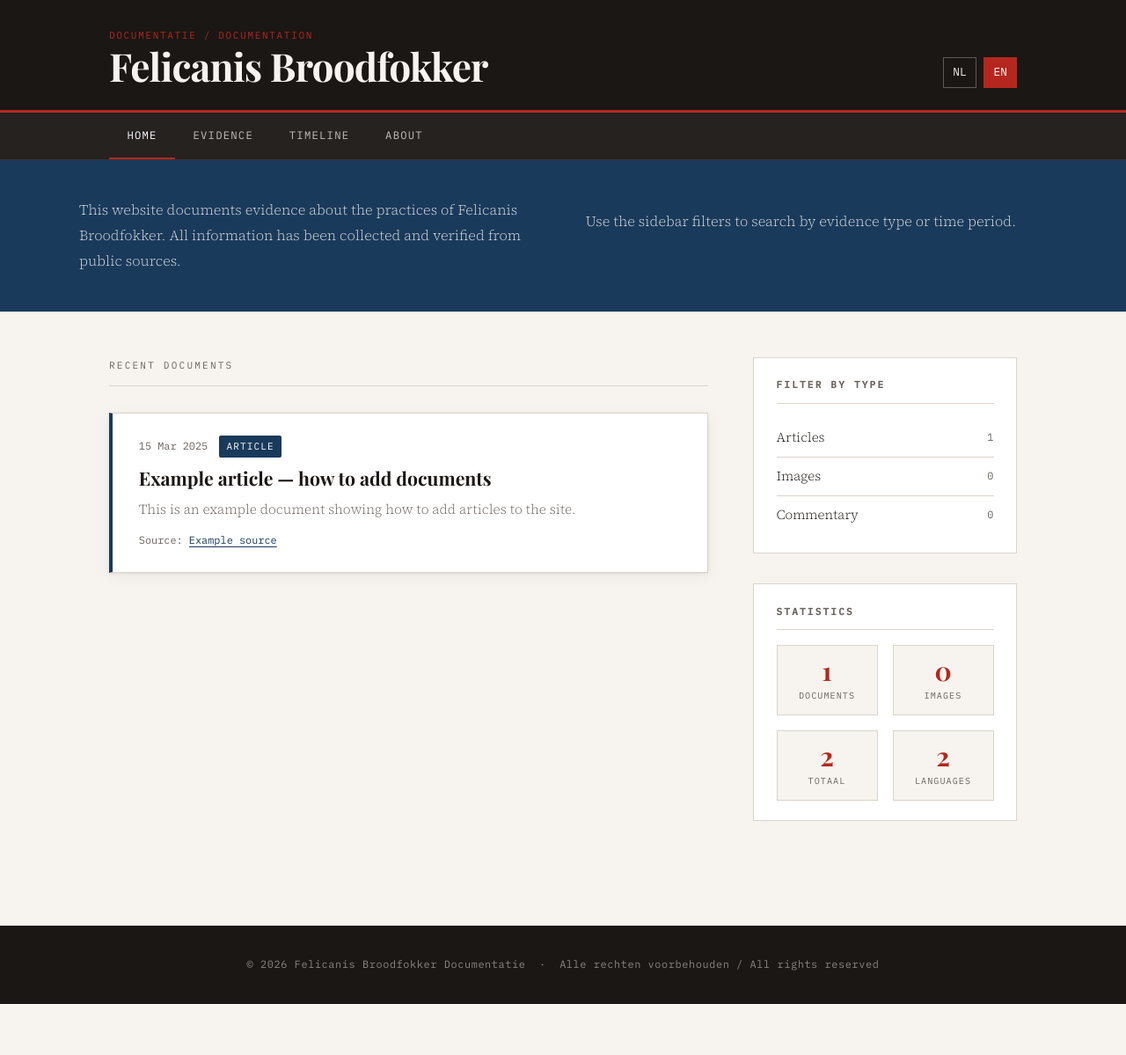
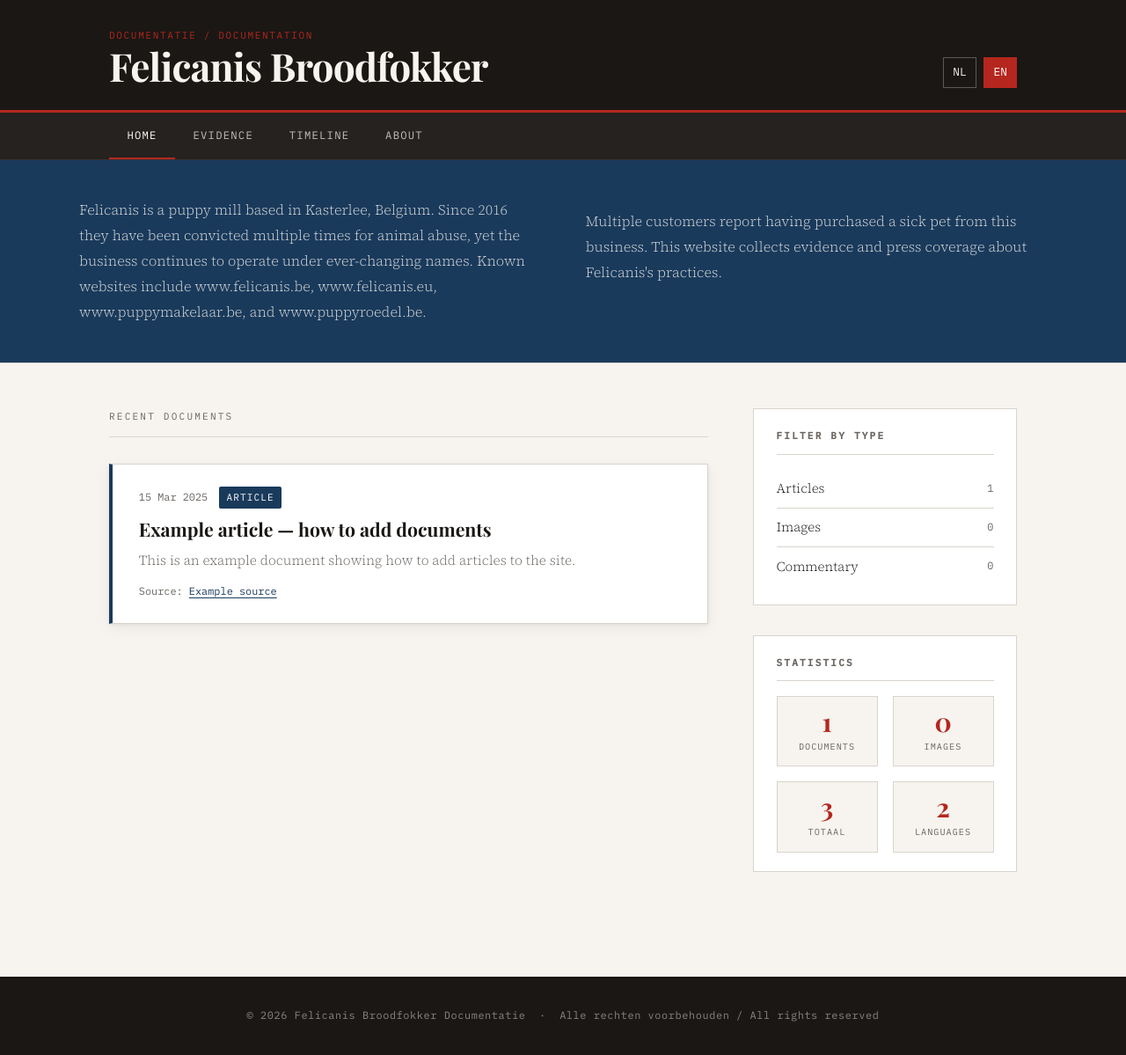
Before and after one commit to quintenluyten2/fokker_site, a Jekyll site: the page built from en/index.html, in a window 1280 px wide. Shown: the whole page at 88% size. Built offline with Jekyll 4.4.1, drawn with Linux system fonts in a browser that asks for light colours; some web fonts are replaced; before the commit the page ends 1141 px from its top, so only the background shows below that.

Commit message:
Add homepage story, fix header link, add first blog post
- Header logo now links directly to language homepage (no redirect hop)
- Hero text replaced with real Felicanis background story (NL + EN)
- First post: GvA article on Ben Weyts revoking Hoeve Hoogland's license (28 jun 2023)

Co-Authored-By: Claude Sonnet 4.6 <noreply@anthropic.com>

```diff
--- a/_includes/header.html
+++ b/_includes/header.html
@@ -1,6 +1,6 @@
 <header class="site-header">
   <div class="header-inner">
-    <a href="{{ '/' | relative_url }}" class="site-title">
+    <a href="{{ '/' | append: (page.lang | default: 'nl') | append: '/' | relative_url }}" class="site-title">
       <span>Documentatie / Documentation</span>
       Felicanis Broodfokker
     </a>
--- a/_layouts/home.html
+++ b/_layouts/home.html
@@ -8,19 +8,25 @@ layout: default
   <div class="hero-inner">
     {% if lang == 'nl' %}
     <p>
-      Deze website documenteert bewijsmateriaal over de praktijken van Felicanis Broodfokker.
-      Alle informatie is verzameld en geverifieerd uit publieke bronnen.
+      Felicanis is een broodfokker in Kasterlee, België. Sinds 2016 zijn ze al meerdere keren
+      veroordeeld voor dierenmishandeling. Echter blijft de onderneming onder steeds nieuwe namen
+      doorgaan. Deze onderneming gebruikt de websites www.felicanis.be, www.felicanis.eu,
+      www.puppymakelaar.be, en www.puppyroedel.be.
     </p>
     <p>
-      Gebruik de filters in de zijbalk om te zoeken op type bewijs of tijdperiode.
+      Er zijn meerdere klanten die aangeven een ziek huisdier gekocht te hebben bij deze onderneming.
+      Deze website verzamelt bewijsmateriaal en persberichten over de praktijken van Felicanis.
     </p>
     {% else %}
     <p>
-      This website documents evidence about the practices of Felicanis Broodfokker.
-      All information has been collected and verified from public sources.
+      Felicanis is a puppy mill based in Kasterlee, Belgium. Since 2016 they have been convicted
+      multiple times for animal abuse, yet the business continues to operate under ever-changing
+      names. Known websites include www.felicanis.be, www.felicanis.eu, www.puppymakelaar.be,
+      and www.puppyroedel.be.
     </p>
     <p>
-      Use the sidebar filters to search by evidence type or time period.
+      Multiple customers report having purchased a sick pet from this business.
+      This website collects evidence and press coverage about Felicanis's practices.
     </p>
     {% endif %}
   </div>
```
Also changed, not shown: nl/_posts/2023-06-28-minister-schrapt-erkenning.md (added, +13 -0 lines).
